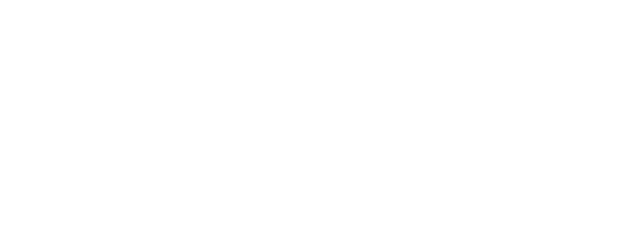
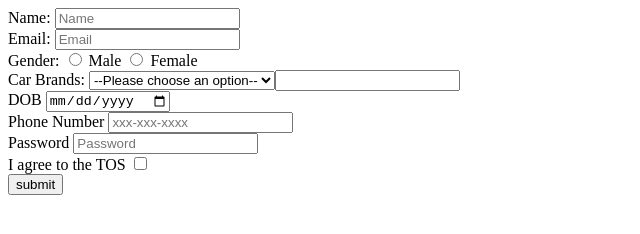
Before and after one commit to acciojob/signup-form-car-Gulvaiz, a website: page main.html in a window 1280 px wide. Shown: the whole page, without its empty margins (0-640 px from the left). Drawn offline with Linux system fonts and the light colour scheme.

Commit message:
created a submission

```diff
--- a/main.html
+++ b/main.html
@@ -7,6 +7,63 @@
 </head>
 
 <body>
+	<form action="#" method="post">
+		<div>
+	    <label for="name">Name:</label>
+		<input type="text" id="name" placeholder="Name" required>
+        </div>
+
+		<div>
+			<label for="name">Email:</label>
+		<input type="email" id="email" placeholder="Email" required>
+        </div>
+
+		<div>
+			<label>Gender:</label>
+		<input type="radio" id="gender_m" name="gender"  required>
+			<label for="gender_m">Male</label>
+		<input type="radio" id="gender_f" name="gender" required>
+			<label for="gender_f">Female</label>
+        </div>
+
+		<div>
+		<label for="cars">Car Brands:</label>
+		<select id="cars" name="cars" required>
+      <option value="" disabled selected>--Please choose an option--</option>
+      <option value="Toyota">Toyota</option>
+      <option value="Honda">Honda</option>
+      <option value="Ford">Ford</option>
+      <option value="Chevrolet">Chevrolet</option>
+      <option value="BMW">BMW</option>
+	  </div>
+
+		<div>
+	   <label for="age">Age:</label>
+		<input type="number" id="age" name="age" required>
+        </div>
+
+		<div>
+			<label for="dob">DOB</label>
+		<input type="date" id="dob" required>
+        </div>
+
+		<div>
+			<label for="tel">Phone Number</label>
+		<input type="tel" id="tel" placeholder="xxx-xxx-xxxx">
+        </div>
+
+		<div>
+			<label for="password">Password</label>
+		<input type="password" id="password" placeholder="Password" required>
+        </div>
+
+		<div>
+			<label for="tos">I agree to the TOS</label>
+		<input type="checkbox" id="tos" required>
+        </div>
+
+		<button type="submit">submit</button>
+	</form>
 	<!-- the entire body must be written by student -->
     <script type="text/javascript" src="./script.js">
 </script>
```
